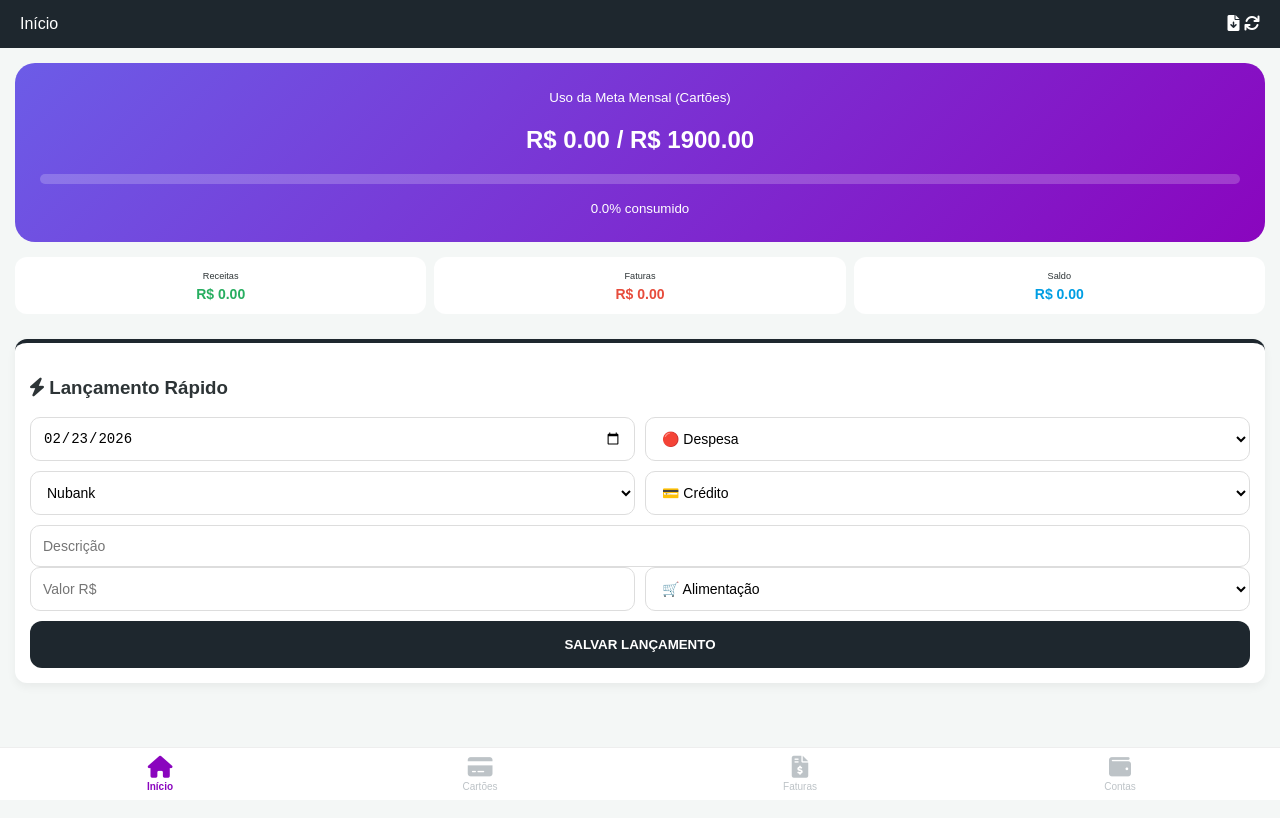
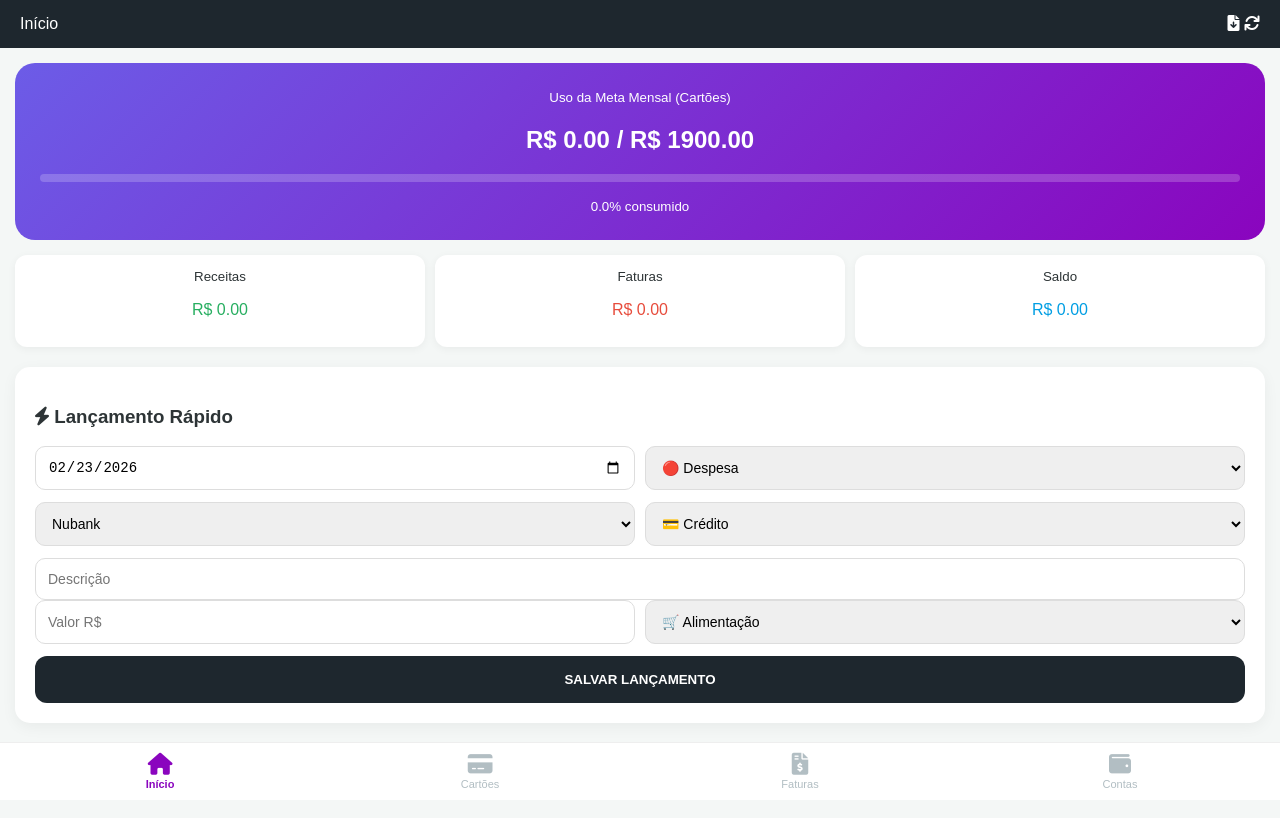
Before and after one commit to pbrofabio2-9233/Financa02, a plain HTML site: page index.html in a window 1280 px wide. Drawn offline with Linux system fonts and the light colour scheme.

Commit message:
Atualizar o style.css

```diff
--- a/style.css
+++ b/style.css
@@ -3,46 +3,33 @@
     --texto: #2d3436; --sucesso: #27ae60; --perigo: #e74c3c;
 }
 
-body { font-family: sans-serif; background: var(--fundo); margin: 0; padding-bottom: 80px; color: var(--texto); overflow-x: hidden; }
+body { font-family: sans-serif; background: var(--fundo); margin: 0; padding-bottom: 80px; color: var(--texto); }
 
-/* Navegação */
 .secao-app { display: none; }
 .secao-app.active { display: block; }
 
 .header { background: #1e272e; color: white; padding: 15px 20px; display: flex; justify-content: space-between; align-items: center; position: sticky; top: 0; z-index: 1000; }
 
 .container { padding: 15px; }
-.card { background: white; border-radius: 12px; padding: 15px; margin-bottom: 15px; box-shadow: 0 4px 10px rgba(0,0,0,0.05); }
 
-/* Espaçamento corrigido para o Lançamento Rápido */
-.card-lancamento { margin-top: 25px; border-top: 4px solid #1e272e; }
+/* Correção do Espaçamento (X) entre blocos de totais e lançamento */
+.grid-resumo { display: flex; gap: 10px; margin-top: 15px; margin-bottom: 20px; } /* Margem inferior adicionada */
+.mini-card { background: white; flex: 1; padding: 12px; border-radius: 12px; text-align: center; box-shadow: 0 2px 8px rgba(0,0,0,0.05); }
+
+/* Card de Lançamento com distanciamento uniforme */
+.card-lancamento { background: white; border-radius: 15px; padding: 20px; box-shadow: 0 4px 15px rgba(0,0,0,0.05); margin-top: 10px; }
 
 .card-resumo { background: linear-gradient(135deg, #6c5ce7, #8a05be); color: white; padding: 25px; border-radius: 20px; text-align: center; }
 
-.grid-resumo { display: flex; gap: 8px; margin-top: 15px; }
-.mini-card { background: white; flex: 1; padding: 12px; border-radius: 12px; text-align: center; font-size: 11px; }
-.mini-card p { margin: 5px 0 0; font-weight: bold; font-size: 14px; }
-
-/* Menu */
-.menu-inferior { position: fixed; bottom: 0; width: 100%; background: white; display: flex; border-top: 1px solid #eee; z-index: 2000; padding: 8px 0; }
-.menu-item { flex: 1; background: none; border: none; color: #bdc3c7; display: flex; flex-direction: column; align-items: center; font-size: 10px; }
+/* Menu Inferior Restaurado (Layout Anterior) */
+.menu-inferior { position: fixed; bottom: 0; width: 100%; background: white; display: flex; padding: 10px 0; border-top: 1px solid #eee; z-index: 2000; }
+.menu-item { flex: 1; display: flex; flex-direction: column; align-items: center; color: #b2bec3; font-size: 11px; cursor: pointer; }
 .menu-item.active { color: var(--nubank); font-weight: bold; }
 .menu-item i { font-size: 22px; margin-bottom: 3px; }
 
-/* Inputs */
-.grid-inputs { display: flex; gap: 10px; margin-bottom: 10px; }
-input, select { width: 100%; padding: 12px; border: 1px solid #ddd; border-radius: 10px; box-sizing: border-box; background: #fff; font-size: 14px; }
-.btn-main { width: 100%; padding: 16px; background: #1e272e; color: white; border: none; border-radius: 12px; font-weight: bold; cursor: pointer; }
+.grid-inputs { display: flex; gap: 10px; margin-bottom: 12px; }
+input, select { width: 100%; padding: 12px; border: 1px solid #ddd; border-radius: 10px; box-sizing: border-box; font-size: 14px; }
+.btn-main { width: 100%; padding: 16px; background: #1e272e; color: white; border: none; border-radius: 12px; font-weight: bold; }
 
-/* Faturas */
-.abas-superiores { display: flex; background: #1e272e; }
-.tab-btn { flex: 1; background: none; border: none; padding: 15px; color: #7f8c8d; font-weight: bold; cursor: pointer; }
-.tab-btn.active { color: white; border-bottom: 3px solid var(--nubank); }
-
-.fatura-bloco { background: white; border-radius: 10px; margin-bottom: 10px; border: 1px solid #eee; overflow: hidden; }
-.fatura-resumo { padding: 15px; cursor: pointer; border-left: 5px solid #ccc; }
-.fatura-detalhes { display: none; padding: 10px 15px; background: #fafafa; border-top: 1px solid #eee; }
-.fatura-detalhes.show { display: block; }
-
-.progress-bg { background: rgba(255,255,255,0.2); height: 10px; border-radius: 10px; margin: 15px 0; }
+.progress-bg { background: rgba(255,255,255,0.2); height: 8px; border-radius: 10px; margin: 15px 0; }
 .progress-fill { height: 100%; background: white; border-radius: 10px; width: 0%; transition: 0.8s; }
```
